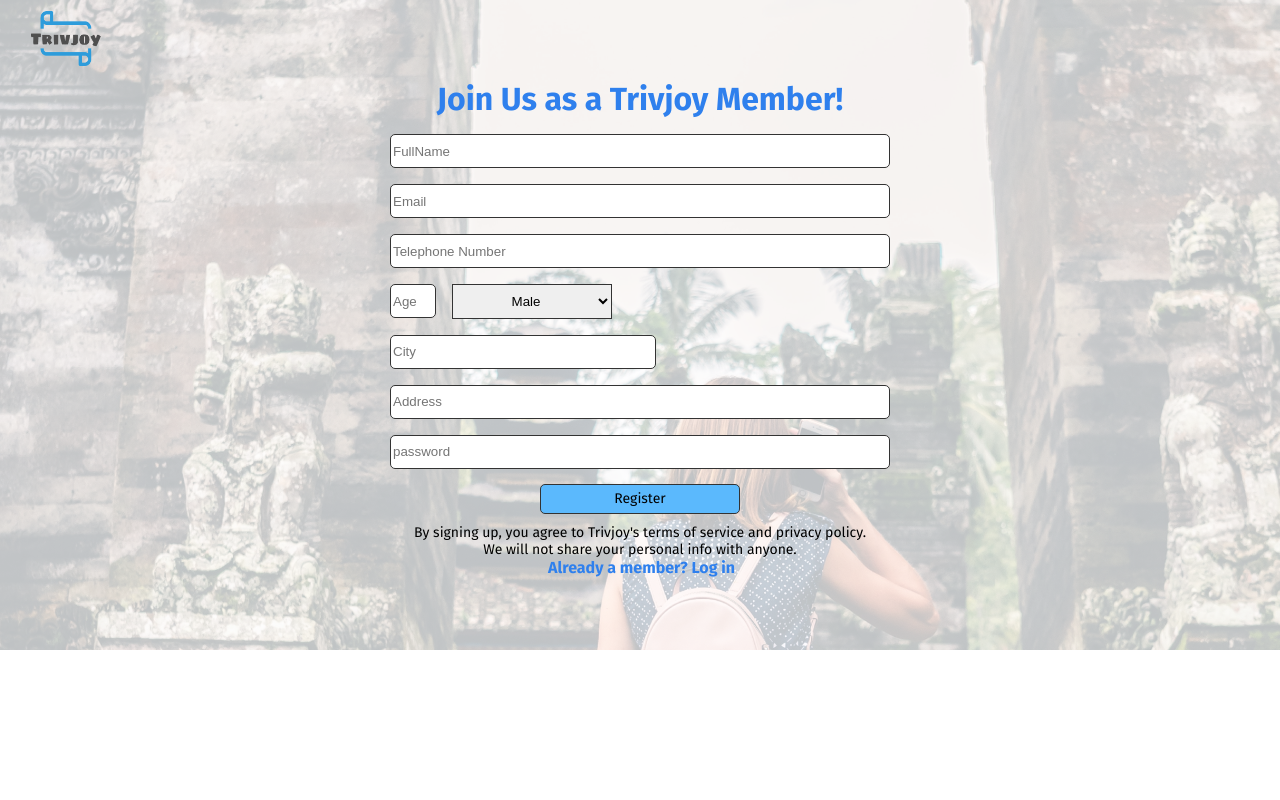
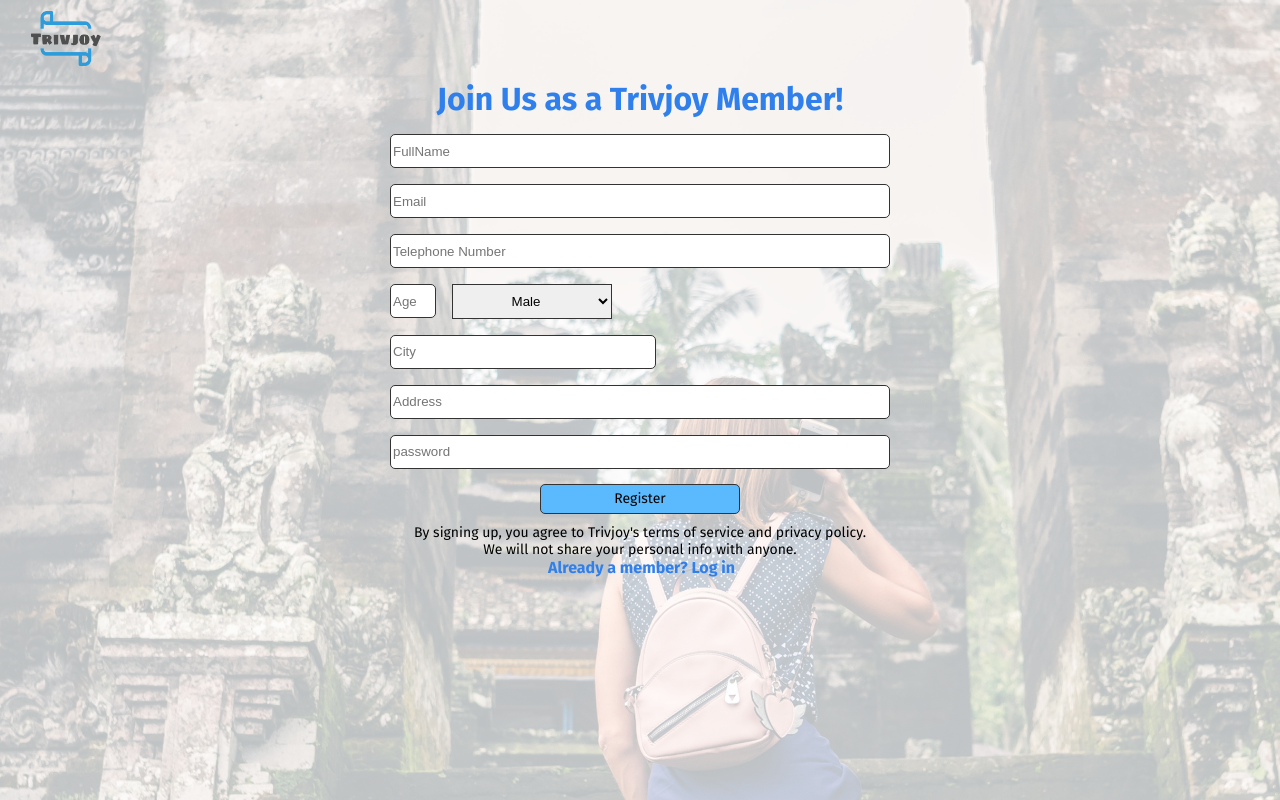
Before and after one commit to trivjoy/trivjoy-frontend, a React (Create React App) app: page /register in a window 1280 px wide. Built offline with nearby package versions, Linux system fonts and the light colour scheme.

Commit message:
update size background login and register

```diff
--- a/src/pages/Login.js
+++ b/src/pages/Login.js
@@ -2,10 +2,21 @@ import React from 'react'
 import { Link } from 'react-router-dom'
 import HeaderLoginAndRegister from '../components/HeaderLoginAndRegister'
 import styled from 'styled-components'
+import { createGlobalStyle } from 'styled-components'
+
+const GlobalStyle = createGlobalStyle`
+  body {
+    background-image: url('/assets/images/login-background.png');
+    height: 100%;
+  }
+`
 
 const Container = styled.div`
-  background-image: url('/assets/images/login-background.png');
-  height: 100%;
+  /* background-image: url('/assets/images/login-background.png'); */
+
+  /* height: 100vw; */
+  background-repeat: no-repeat;
+
   a {
     text-decoration: none;
     color: #2f80ed;
@@ -83,6 +94,8 @@ const DoesntHaveAccount = styled.p`
 const Login = () => {
   return (
     <Container>
+      <GlobalStyle />
+
       <HeaderLoginAndRegister />
 
       <ContainerForm action="">
--- a/src/pages/Register.js
+++ b/src/pages/Register.js
@@ -2,10 +2,15 @@ import React from 'react'
 import { Link } from 'react-router-dom'
 import HeaderLoginAndRegister from '../components/HeaderLoginAndRegister'
 import styled from 'styled-components'
+import { createGlobalStyle } from 'styled-components'
 
+const GlobalStyle = createGlobalStyle`
+  body {
+    background-image: url('/assets/images/register-background.png');
+    height: 100%;
+  }
+`
 const Container = styled.div`
-  background-image: url('/assets/images/register-background.png');
-  height: 650px;
   a {
     text-decoration: none;
     color: #2f80ed;
@@ -86,6 +91,7 @@ const StyledCityForm = styled.input`
 const Register = () => {
   return (
     <Container>
+      <GlobalStyle />
       <HeaderLoginAndRegister />
 
       <ContainerForm action="">
```
